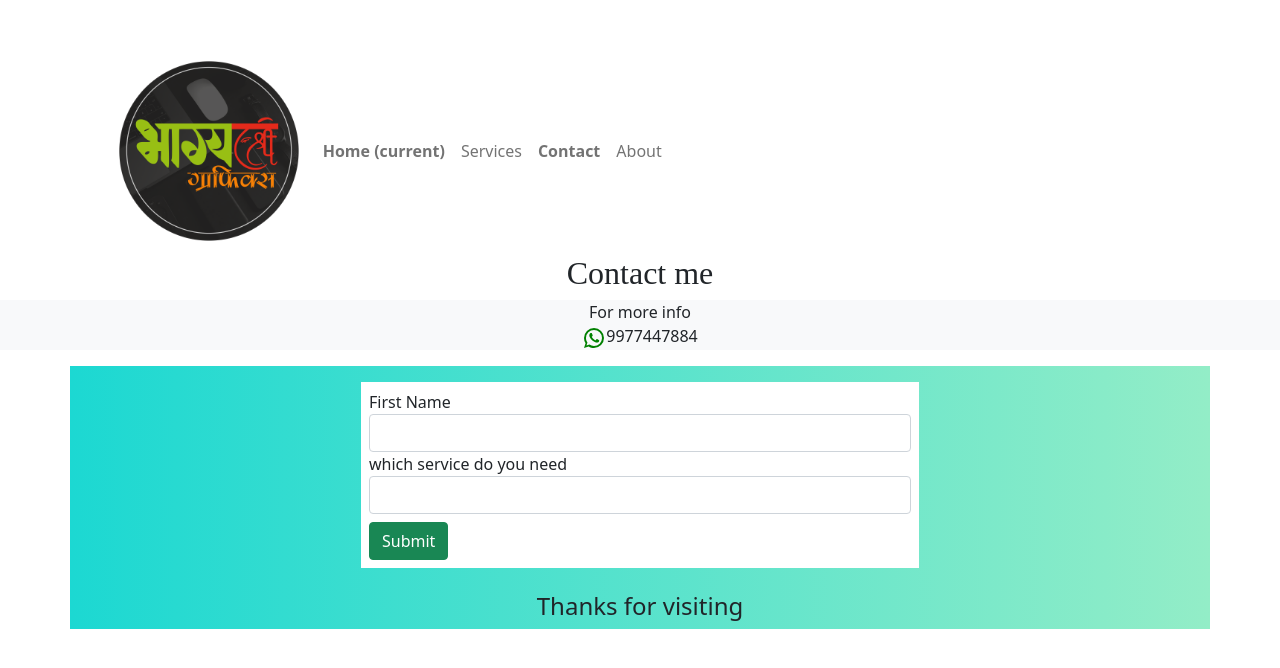
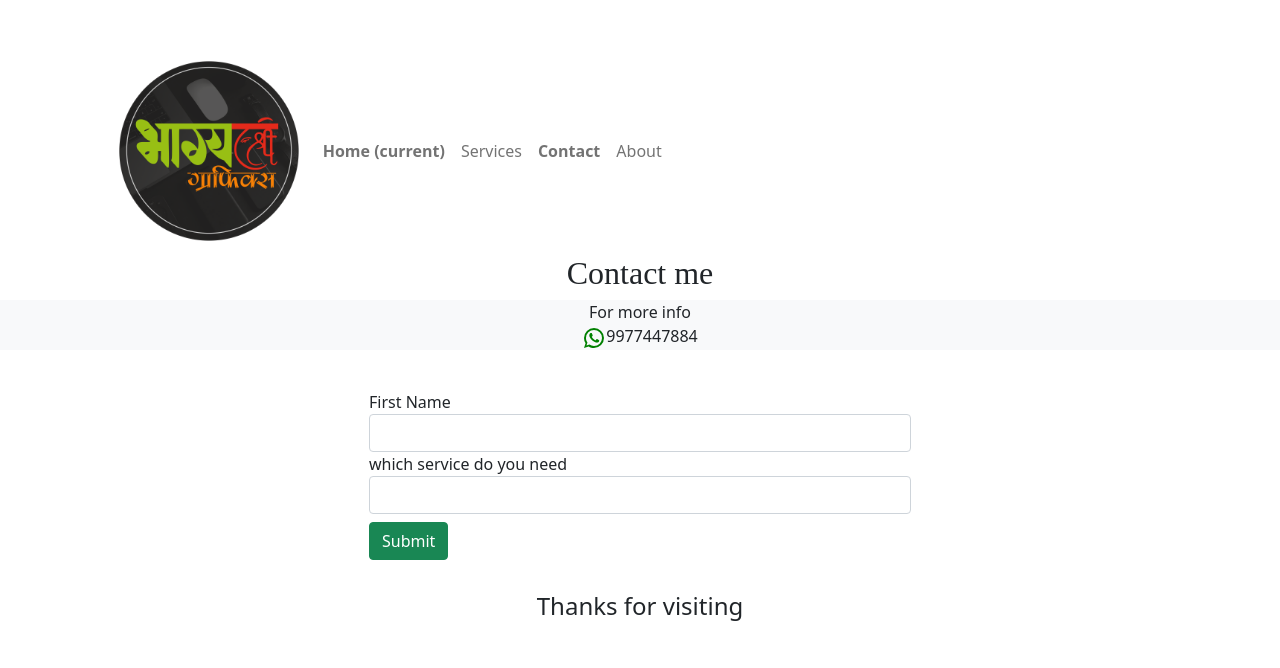
Before and after one commit to A9644/pavanportfoli, a React (Create React App) app: page /contact/contact in a window 1280 px wide. Shown: the top 668 px of the page. Built offline with nearby package versions, Linux system fonts and the light colour scheme.

Commit message:
Update index.css

```diff
--- a/src/index.css
+++ b/src/index.css
@@ -41,7 +41,7 @@ code {
   background-color: pink;
 }
 .formContainer {
-  background: linear-gradient(to right, #1cd8d2, #93edc7);
+  background:"white";
 }
 #myform {
   background-color: white;
```
